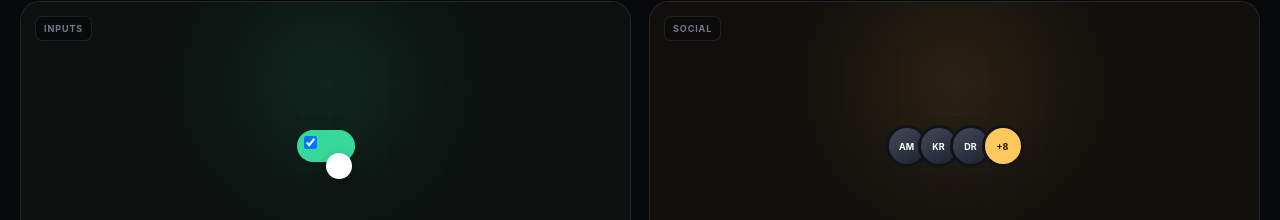
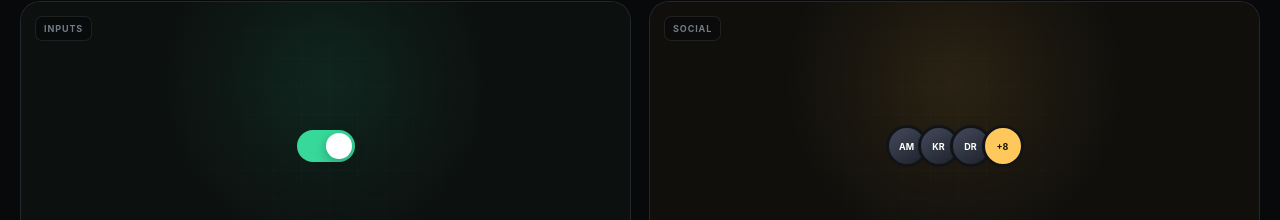
Before and after one commit to Anmol-Malviya/Components, a Next.js app: page / in a window 1280 px wide. Shown: the part 2542-2762 px from the top of the page. Built offline with nearby package versions, Linux system fonts and the light colour scheme.

Commit message:
Keep toggle preview folder self-contained

```diff
--- a/components/elements/modern-toggle/index.tsx
+++ b/components/elements/modern-toggle/index.tsx
@@ -50,9 +50,8 @@ export function ModernToggle() {
 
 export function ModernTogglePreview() {
   return (
-    <label className="demo-toggle enabled" aria-label="Toggle preview">
-      <input type="checkbox" defaultChecked className="sr-only" />
+    <button type="button" className="demo-toggle enabled" aria-label="Toggle preview">
       <span />
-    </label>
+    </button>
   );
 }
```
